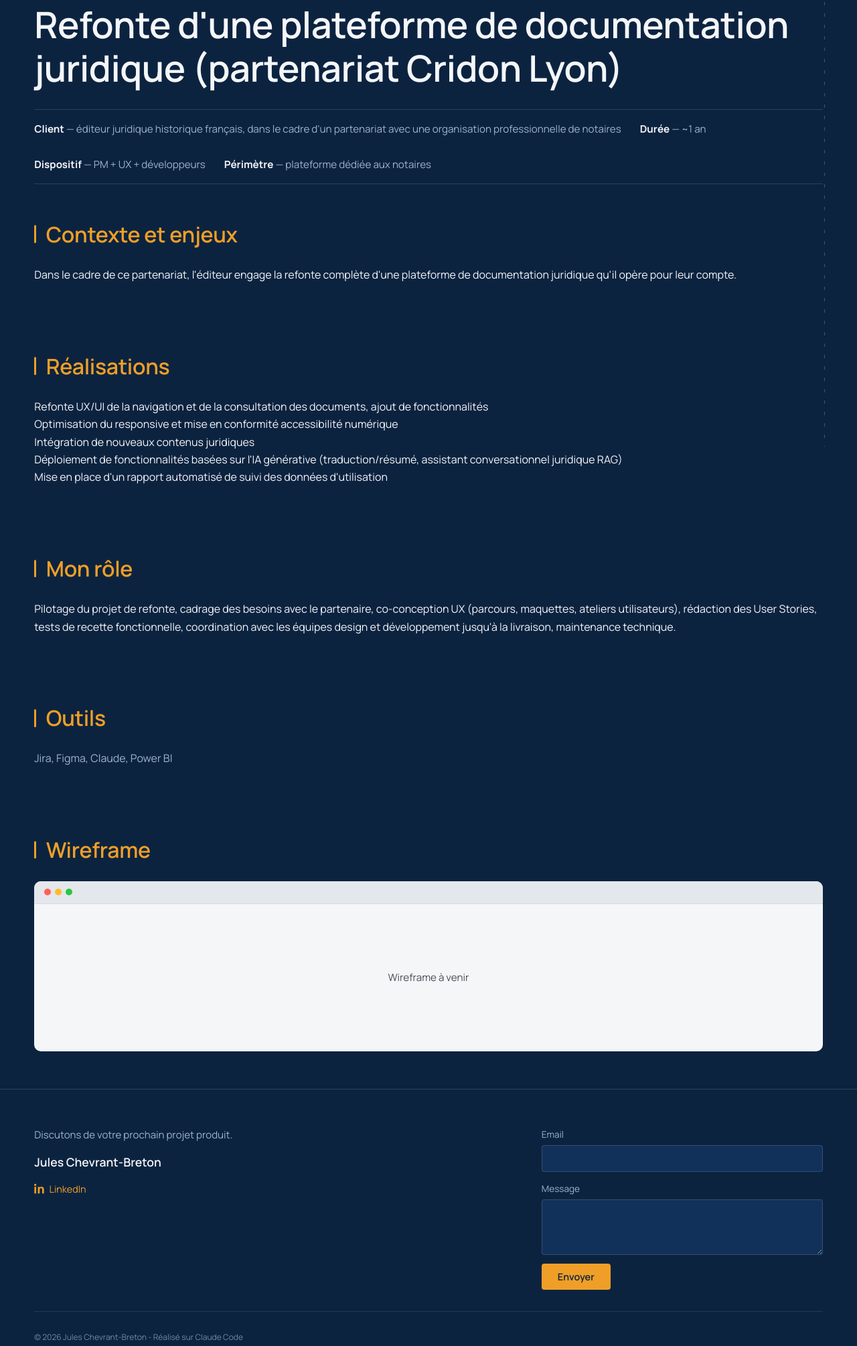
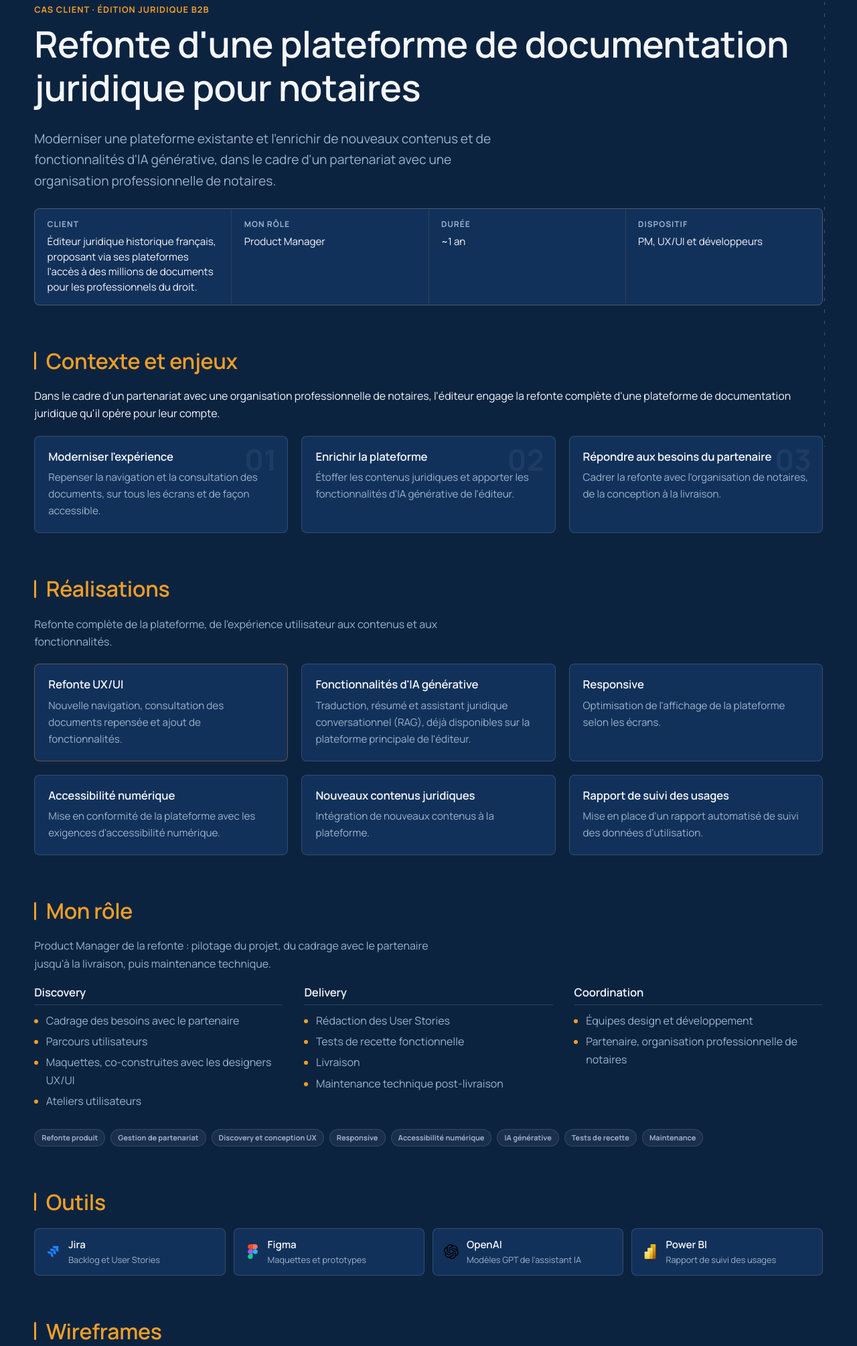
Before and after one commit to JulesChevrant/portfolio-jcb, a plain HTML site: page projet-cridon.html in a window 1280 px wide. Shown: the part 133-2143 px from the top of the page at 67% size. Drawn offline with Linux system fonts and the light colour scheme.

Commit message:
Refonte Crid'online : nouvelle page cas client, ajout du logo OpenAI
Co-Authored-By: Claude Opus 5.5 <noreply@anthropic.com>

```diff
--- a/projet-cridon.html
+++ b/projet-cridon.html
@@ -6,12 +6,14 @@
   <title>Refonte Crid'online — Jules Chevrant-Breton</title>
   <meta
     name="description"
-    content="Étude de cas : refonte complète d'une plateforme de documentation juridique dédiée aux notaires, en partenariat avec Cridon Lyon."
+    content="Cas client : refonte complète d'une plateforme de documentation juridique pour notaires, opérée pour le compte d'une organisation professionnelle — UX/UI, responsive, accessibilité, nouveaux contenus et IA générative."
   />
   <link rel="preconnect" href="https://fonts.googleapis.com" />
   <link rel="preconnect" href="https://fonts.gstatic.com" crossorigin />
   <link rel="stylesheet" href="https://fonts.googleapis.com/css2?family=Manrope:wght@400..800&display=swap" />
   <link rel="stylesheet" href="css/style.css" />
+  <link rel="stylesheet" href="css/cas-client.css" />
+  <link rel="stylesheet" href="css/cas-toc.css" />
 </head>
 <body>
   <div class="page-rule" aria-hidden="true"></div>
@@ -34,63 +36,197 @@
   </header>
 
   <main class="container">
-    <article>
-      <h1>Refonte d'une plateforme de documentation juridique (partenariat Cridon Lyon)</h1>
+    <article class="cas">
 
-      <div class="project-meta">
-        <span><strong>Client</strong> — éditeur juridique historique français, dans le cadre d'un partenariat avec une organisation professionnelle de notaires</span>
-        <span><strong>Durée</strong> — ~1 an</span>
-        <span><strong>Dispositif</strong> — PM + UX + développeurs</span>
-        <span><strong>Périmètre</strong> — plateforme dédiée aux notaires</span>
-      </div>
+      <!-- En-tête du cas client -->
+      <header class="cas-hero">
+        <p class="cas-eyebrow">Cas client · Édition juridique B2B</p>
+        <h1>Refonte d'une plateforme de documentation juridique pour notaires</h1>
+        <p class="cas-lead">
+          Moderniser une plateforme existante et l'enrichir de nouveaux
+          contenus et de fonctionnalités d'IA générative, dans le cadre d'un
+          partenariat avec une organisation professionnelle de notaires.
+        </p>
 
+        <dl class="cas-facts">
+          <div class="cas-fact">
+            <dt>Client</dt>
+            <dd>Éditeur juridique historique français, proposant via ses plateformes l'accès à des millions de documents pour les professionnels du droit.</dd>
+          </div>
+          <div class="cas-fact">
+            <dt>Mon rôle</dt>
+            <dd>Product Manager</dd>
+          </div>
+          <div class="cas-fact">
+            <dt>Durée</dt>
+            <dd>~1 an</dd>
+          </div>
+          <div class="cas-fact">
+            <dt>Dispositif</dt>
+            <dd>PM, UX/UI et développeurs</dd>
+          </div>
+        </dl>
+      </header>
+
+      <!-- Contexte -->
       <section>
         <h2>Contexte et enjeux</h2>
         <p>
-          Dans le cadre de ce partenariat, l'éditeur engage la refonte
-          complète d'une plateforme de documentation juridique qu'il opère
-          pour leur compte.
+          Dans le cadre d'un partenariat avec une organisation professionnelle
+          de notaires, l'éditeur engage la refonte complète d'une plateforme de
+          documentation juridique qu'il opère pour leur compte.
         </p>
-      </section>
-
-      <section>
-        <h2>Réalisations</h2>
-        <ul>
-          <li>Refonte UX/UI de la navigation et de la consultation des documents, ajout de fonctionnalités</li>
-          <li>Optimisation du responsive et mise en conformité accessibilité numérique</li>
-          <li>Intégration de nouveaux contenus juridiques</li>
-          <li>Déploiement de fonctionnalités basées sur l'IA générative (traduction/résumé, assistant conversationnel juridique RAG)</li>
-          <li>Mise en place d'un rapport automatisé de suivi des données d'utilisation</li>
+        <ul class="cas-stakes">
+          <li>
+            <span class="cas-stake-num" aria-hidden="true">01</span>
+            <h3>Moderniser l'expérience</h3>
+            <p>Repenser la navigation et la consultation des documents, sur tous les écrans et de façon accessible.</p>
+          </li>
+          <li>
+            <span class="cas-stake-num" aria-hidden="true">02</span>
+            <h3>Enrichir la plateforme</h3>
+            <p>Étoffer les contenus juridiques et apporter les fonctionnalités d'IA générative de l'éditeur.</p>
+          </li>
+          <li>
+            <span class="cas-stake-num" aria-hidden="true">03</span>
+            <h3>Répondre aux besoins du partenaire</h3>
+            <p>Cadrer la refonte avec l'organisation de notaires, de la conception à la livraison.</p>
+          </li>
         </ul>
       </section>
 
+      <!-- Réalisations -->
+      <section>
+        <h2>Réalisations</h2>
+        <p class="cas-intro">Refonte complète de la plateforme, de l'expérience utilisateur aux contenus et aux fonctionnalités.</p>
+
+        <ul class="cas-cards">
+          <li class="cas-card cas-card-featured">
+            <h3>Refonte UX/UI</h3>
+            <p>Nouvelle navigation, consultation des documents repensée et ajout de fonctionnalités.</p>
+          </li>
+          <li class="cas-card">
+            <h3>Fonctionnalités d'IA générative</h3>
+            <p>Traduction, résumé et assistant juridique conversationnel (RAG), déjà disponibles sur la plateforme principale de l'éditeur.</p>
+          </li>
+          <li class="cas-card">
+            <h3>Responsive</h3>
+            <p>Optimisation de l'affichage de la plateforme selon les écrans.</p>
+          </li>
+          <li class="cas-card">
+            <h3>Accessibilité numérique</h3>
+            <p>Mise en conformité de la plateforme avec les exigences d'accessibilité numérique.</p>
+          </li>
+          <li class="cas-card">
+            <h3>Nouveaux contenus juridiques</h3>
+            <p>Intégration de nouveaux contenus à la plateforme.</p>
+          </li>
+          <li class="cas-card">
+            <h3>Rapport de suivi des usages</h3>
+            <p>Mise en place d'un rapport automatisé de suivi des données d'utilisation.</p>
+          </li>
+        </ul>
+      </section>
+
+      <!-- Rôle -->
       <section>
         <h2>Mon rôle</h2>
-        <p>
-          Pilotage du projet de refonte, cadrage des besoins avec le
-          partenaire, co-conception UX (parcours, maquettes, ateliers
-          utilisateurs), rédaction des User Stories, tests de recette
-          fonctionnelle, coordination avec les équipes design et
-          développement jusqu'à la livraison, maintenance technique.
+        <p class="cas-intro">
+          Product Manager de la refonte : pilotage du projet, du cadrage avec
+          le partenaire jusqu'à la livraison, puis maintenance technique.
         </p>
+
+        <div class="cas-role">
+          <div class="cas-role-col">
+            <h3>Discovery</h3>
+            <ul>
+              <li>Cadrage des besoins avec le partenaire</li>
+              <li>Parcours utilisateurs</li>
+              <li>Maquettes, co-construites avec les designers UX/UI</li>
+              <li>Ateliers utilisateurs</li>
+            </ul>
+          </div>
+          <div class="cas-role-col">
+            <h3>Delivery</h3>
+            <ul>
+              <li>Rédaction des User Stories</li>
+              <li>Tests de recette fonctionnelle</li>
+              <li>Livraison</li>
+              <li>Maintenance technique post-livraison</li>
+            </ul>
+          </div>
+          <div class="cas-role-col">
+            <h3>Coordination</h3>
+            <ul>
+              <li>Équipes design et développement</li>
+              <li>Partenaire, organisation professionnelle de notaires</li>
+            </ul>
+          </div>
+        </div>
+
+        <ul class="case-chips cas-skills" aria-label="Compétences mobilisées">
+          <li>Refonte produit</li>
+          <li>Gestion de partenariat</li>
+          <li>Discovery et conception UX</li>
+          <li>Responsive</li>
+          <li>Accessibilité numérique</li>
+          <li>IA générative</li>
+          <li>Tests de recette</li>
+          <li>Maintenance</li>
+        </ul>
       </section>
 
+      <!-- Outils -->
       <section>
         <h2>Outils</h2>
-        <p class="project-tools">Jira, Figma, Claude, Power BI</p>
+        <ul class="cas-tools">
+          <li class="cas-tool">
+            <img class="cas-tool-logo" src="images/tools/jira.svg" alt="" width="22" height="22" loading="lazy" onerror="this.remove()" />
+            <span class="cas-tool-name">Jira</span>
+            <span class="cas-tool-use">Backlog et User Stories</span>
+          </li>
+          <li class="cas-tool">
+            <img class="cas-tool-logo" src="images/tools/figma.svg" alt="" width="22" height="22" loading="lazy" onerror="this.remove()" />
+            <span class="cas-tool-name">Figma</span>
+            <span class="cas-tool-use">Maquettes et prototypes</span>
+          </li>
+          <li class="cas-tool">
+            <img class="cas-tool-logo" src="images/tools/openai.svg" alt="" width="22" height="22" loading="lazy" onerror="this.remove()" />
+            <span class="cas-tool-name">OpenAI</span>
+            <span class="cas-tool-use">Modèles GPT de l'assistant IA</span>
+          </li>
+          <li class="cas-tool">
+            <img class="cas-tool-logo" src="images/tools/power-bi.svg" alt="" width="22" height="22" loading="lazy" onerror="this.remove()" />
+            <span class="cas-tool-name">Power BI</span>
+            <span class="cas-tool-use">Rapport de suivi des usages</span>
+          </li>
+        </ul>
       </section>
 
+      <!-- Wireframes (à venir : 2 à 3 écrans anonymisés) -->
       <section>
-        <h2>Wireframe</h2>
+        <h2>Wireframes</h2>
         <div class="wireframe-placeholder">
           <div class="wireframe-bar">
             <span class="wireframe-dot wireframe-dot-red"></span>
             <span class="wireframe-dot wireframe-dot-yellow"></span>
             <span class="wireframe-dot wireframe-dot-green"></span>
           </div>
-          <div class="wireframe-body">Wireframe à venir</div>
+          <div class="wireframe-body">Wireframes à venir</div>
         </div>
       </section>
+
+      <!-- Navigation entre cas clients -->
+      <nav class="cas-next" aria-label="Autres cas clients">
+        <a class="cas-next-link" href="projet-fusion.html">
+          <span class="cas-next-label">Cas client suivant</span>
+          <span class="cas-next-title">Fusion de plateformes →</span>
+        </a>
+        <a class="cas-next-link" href="projet-ia.html">
+          <span class="cas-next-label">À découvrir aussi</span>
+          <span class="cas-next-title">Intégration de l'IA générative →</span>
+        </a>
+      </nav>
     </article>
   </main>
 
@@ -122,5 +258,6 @@
   </footer>
 
   <script src="js/nav.js"></script>
+  <script src="js/cas-toc.js"></script>
 </body>
 </html>
```
Also changed, not shown: images/tools/openai.svg (added).
